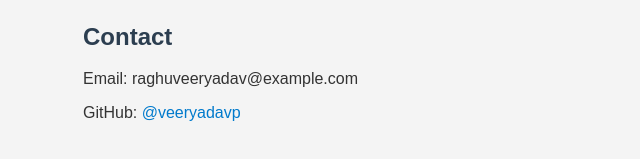
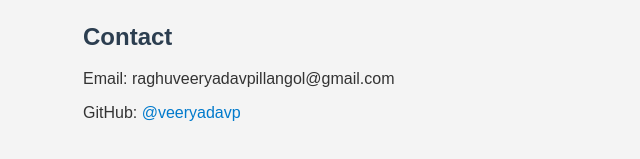
Before and after one commit to Veeryadavp/Veeryadavp.github.io, a plain HTML site: page index.html in a window 1280 px wide. Shown: the part 627-786 px from the top of the page, 157-797 px from the left. Drawn offline with Linux system fonts and the light colour scheme.

Commit message:
updated gmail

```diff
--- a/index.html
+++ b/index.html
@@ -74,7 +74,7 @@
 
     <section>
         <h2>Contact</h2>
-        <p>Email: raghuveeryadav@example.com</p>
+        <p>Email: raghuveeryadavpillangol@gmail.com</p>
         <p>GitHub: <a href="https://github.com/veeryadavp">@veeryadavp</a>
             </p>
     </section>
```
